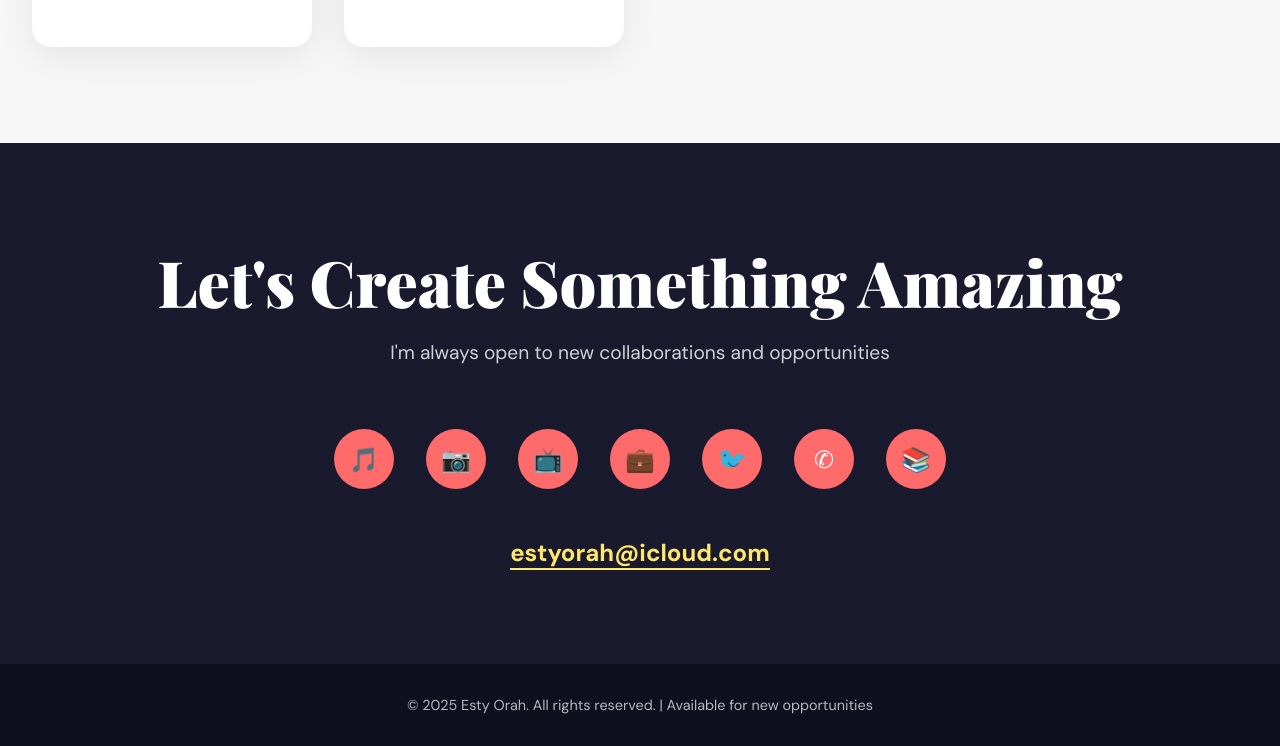
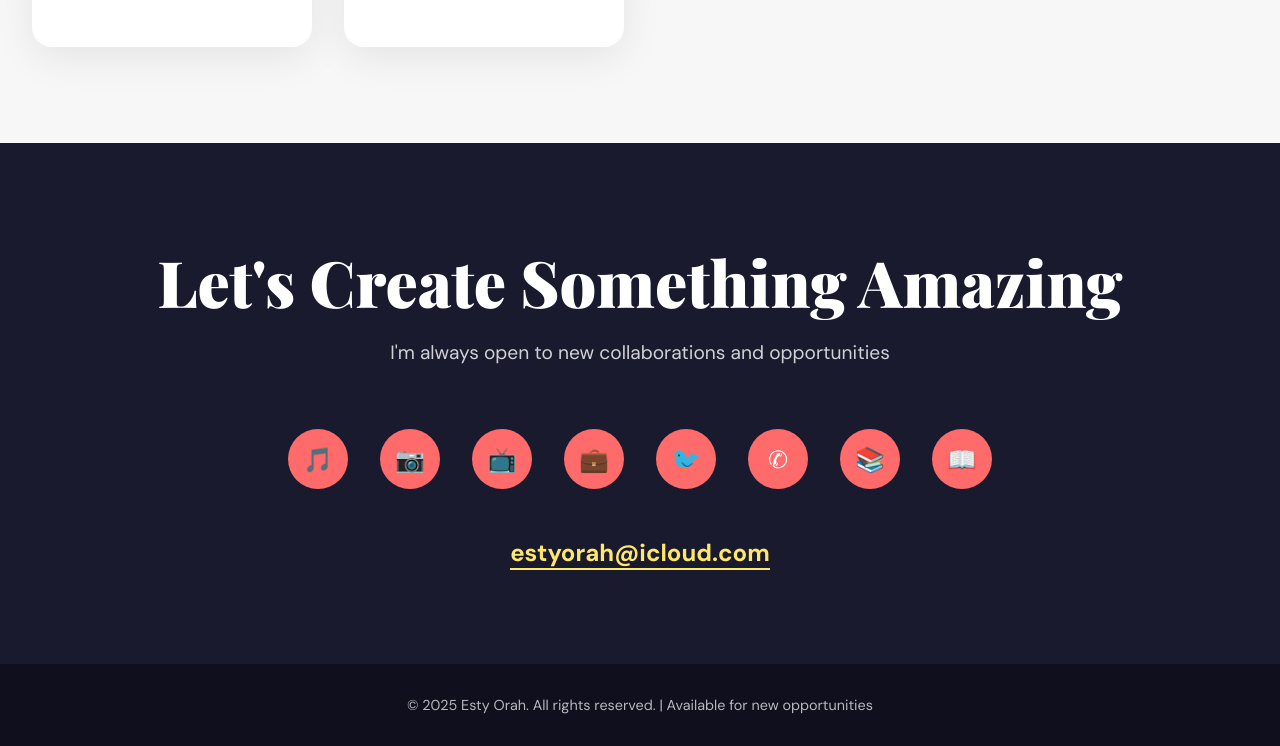
Before and after one commit to estyorah/estyorah.github.io, a plain HTML site: page index.html in a window 1280 px wide. Shown: the part 3845-4591 px from the top of the page. Drawn offline with nearby package versions, Linux system fonts and the light colour scheme; a script that the page names is missing.

Commit message:
Update index.html

```diff
--- a/index.html
+++ b/index.html
@@ -785,7 +785,8 @@
             <a href="https://www.linkedin.com/in/esty-orah-37a9743aa" class="social-link" title="LinkedIn">💼</a>
             <a href="https://x.com/EstyOrah" class="social-link" title="Twitter/X">🐦</a>
             <a href="https://wa.me/+19292895181" class="social-link" title="WhatsAppMe">✆</a>
-            <a href="https://amzn.to/3McXjwg" class="social-link" title="My Kosher dot-to-dot Book">📚</a>
+            <a href="https://amzn.to/3McXjwg" class="social-link" title="My dot-to-dot Book on Amazon">📚</a>
+            <a href="https://amzn.to/4cfOsnW" class="social-link" title="My Novel on Amazon">📖</a>
         </div>
 
         <div class="contact-email">
```
